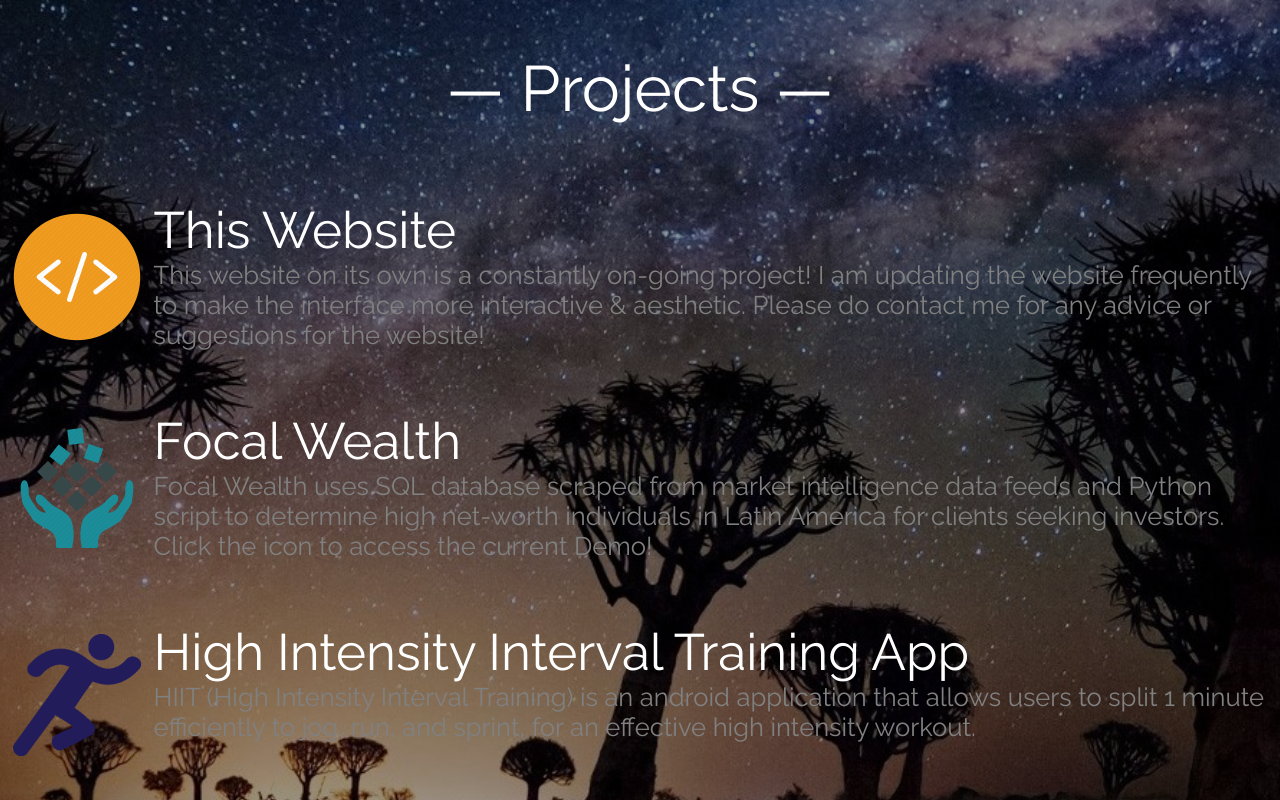
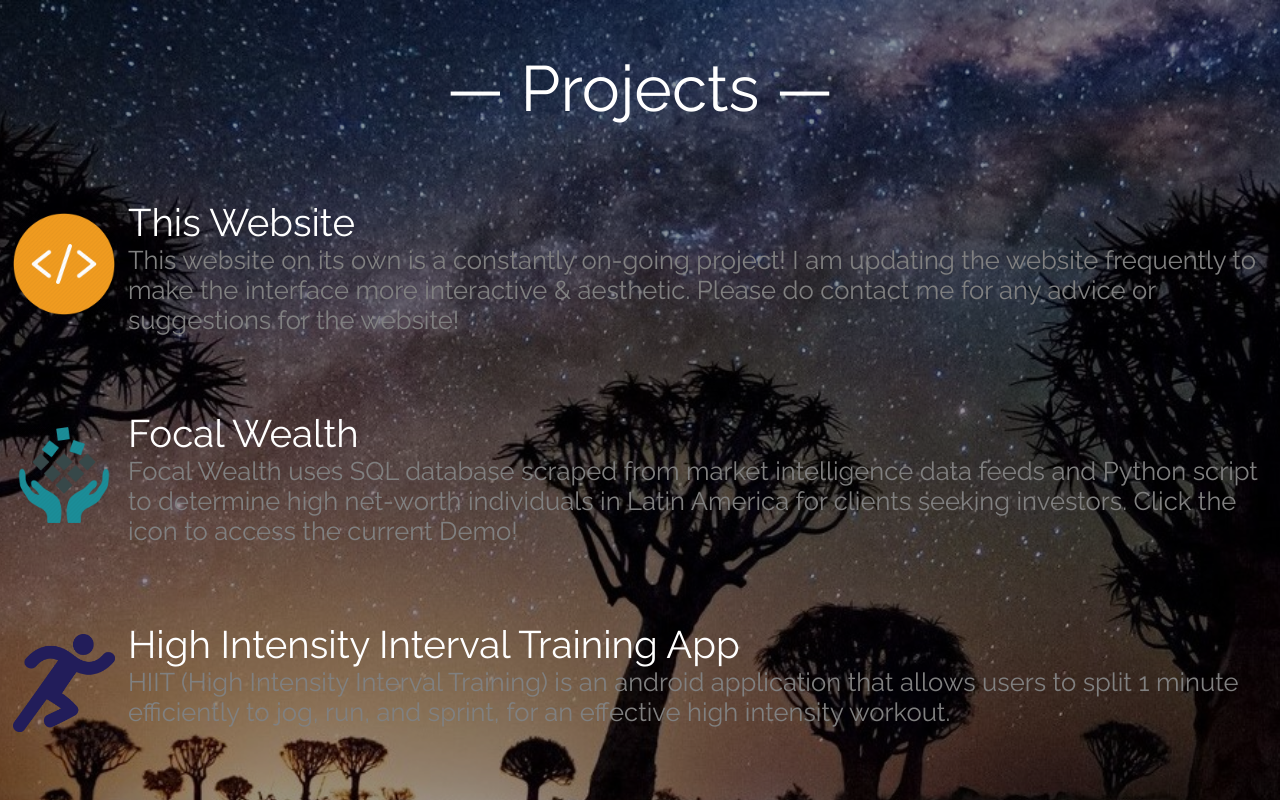
Before and after one commit to RyanJeon/RyanDomain, a React (Create React App) app: page / in a window 1280 px wide. Shown: the part 1600-2400 px from the top of the page. Built offline with nearby package versions, Linux system fonts and the light colour scheme.

Commit message:
Rescaling

```diff
--- a/src/styles/projectSection.css
+++ b/src/styles/projectSection.css
@@ -9,13 +9,13 @@
     cursor: pointer;
     float: left;
     padding: 1%;
-    width:  10%;
+    width:  8%;
 }
 
 .project-title{
     font-family: 'Raleway', sans-serif;
     color: white;
-    font-size: 4vw;
+    font-size: 3vw;
 }
 
 .project-des{
```
